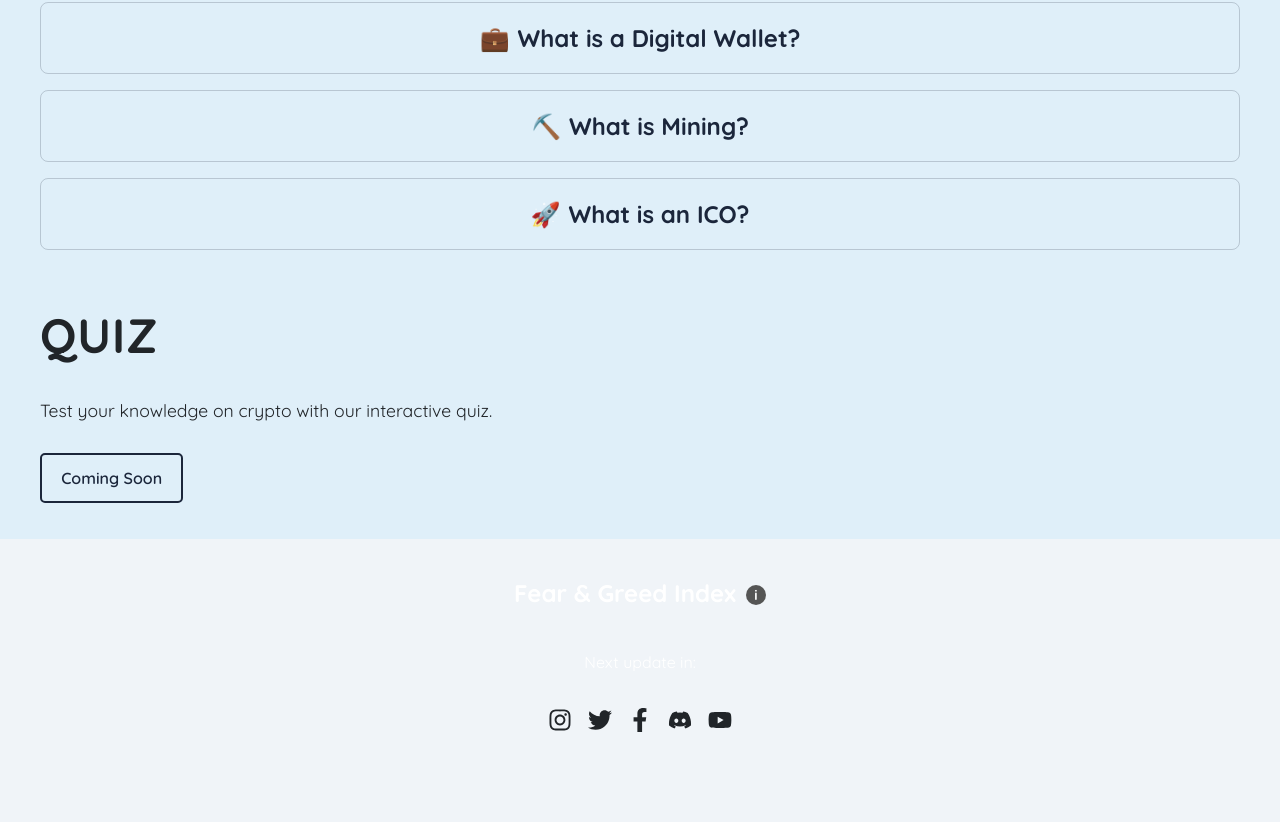
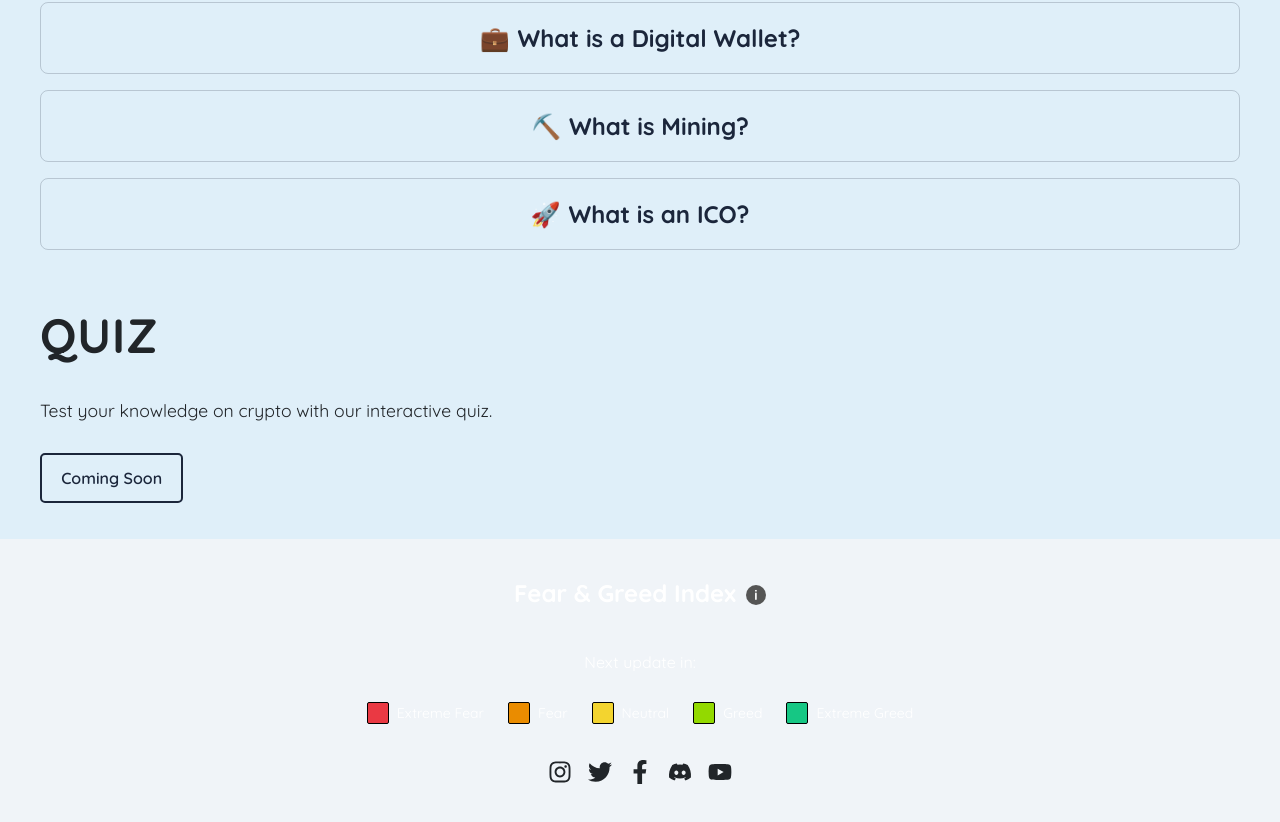
Before and after one commit to SMelidoni/coinpulse-crypto-app, a React (Create React App) app: page / in a window 1280 px wide. Shown: the part 2582-3404 px from the top of the page. Before the commit the page ends 3356 px from the top, so only its background shows below. Built offline with nearby package versions, Linux system fonts and the light colour scheme; no server answers.

Commit message:
Add: Colour guide to the Fear & Greed Index footer

```diff
--- a/src/components/fear-greed-index/fear-greed-index.component.tsx
+++ b/src/components/fear-greed-index/fear-greed-index.component.tsx
@@ -83,7 +83,26 @@ const FearGreedIndex = () => {
 				<p>{data?.value_classification}</p>
 			</div>
 			{countDown !== null && <div>Next update in: {timeInHMS(countDown)}</div>}
-			<br></br>
+			<div className='color-guide-container'>
+				<div className='color-guide'>
+					<div>
+						<span className='color-box extreme-fear-box'></span>Extreme Fear
+					</div>
+					<div>
+						<span className='color-box fear-box'></span>Fear
+					</div>
+					<div>
+						<span className='color-box neutral-box'></span>Neutral
+					</div>
+					<div>
+						<span className='color-box greed-box'></span>Greed
+					</div>
+					<div>
+						<span className='color-box extreme-greed-box'></span>Extreme Greed
+					</div>
+				</div>
+			</div>
+			<br />
 			<Footer />
 		</div>
 	);
--- a/src/components/fear-greed-index/fear-greed-index.styles.scss
+++ b/src/components/fear-greed-index/fear-greed-index.styles.scss
@@ -36,6 +36,53 @@
 
 .fear-greed-index.Extreme-Greed {
 	background-color: #16c784;
+}
+
+.color-guide-container {
+	margin-top: 20px;
+}
+
+.color-guide {
+	display: flex;
+	justify-content: center;
+	align-items: center;
+	margin-top: 10px;
+	font-size: 14px;
+}
+
+.color-box {
+	width: 20px;
+	height: 20px;
+	display: inline-block;
+	margin-right: 8px;
+	border-radius: 2px;
+	border: 1px solid black;
+}
+
+.extreme-fear-box {
+	background-color: #ea3943;
+}
+
+.fear-box {
+	background-color: #ea8c00;
+}
+
+.neutral-box {
+	background-color: #f3d42f;
+}
+
+.greed-box {
+	background-color: #93d900;
+}
+
+.extreme-greed-box {
+	background-color: #16c784;
+}
+
+.color-guide div {
+	display: flex;
+	align-items: center;
+	margin: 0 12px;
 }
 
 .tooltip {
```
